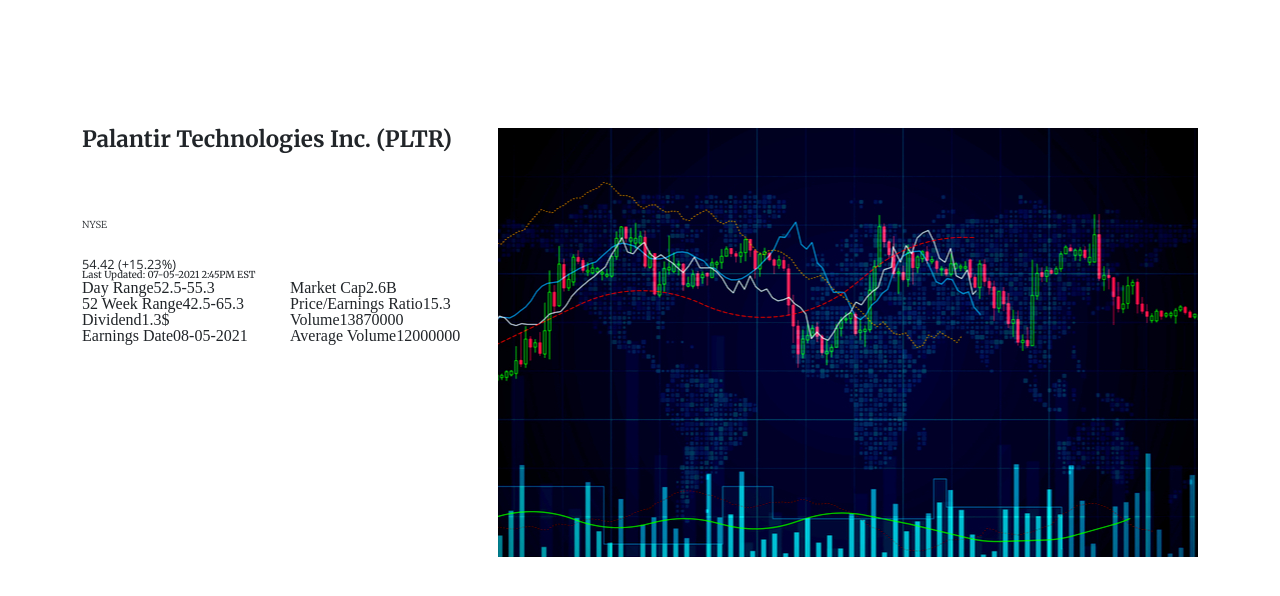
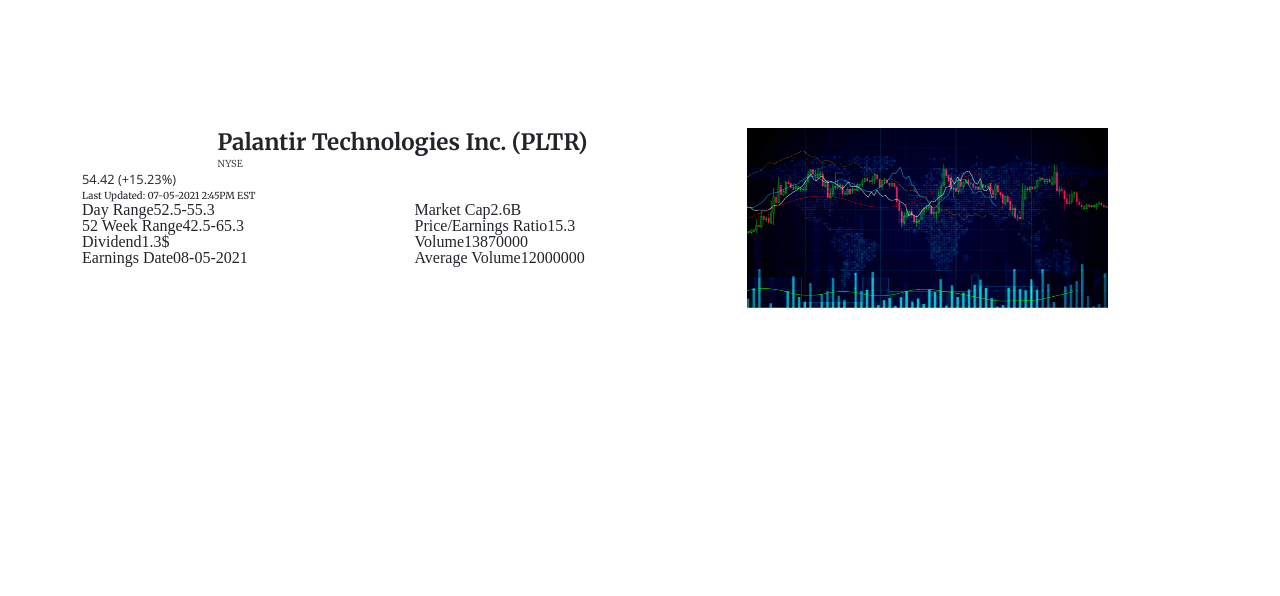
Before and after one commit to orlandoortegajr/NextGenData, a JavaScript app in the folder frontend/next-gen-data/: page / in a window 1280 px wide. Shown: the top 596 px of the page. Built offline with nearby package versions, Linux system fonts and the light colour scheme; the HTML template or start-up script is replaced by a standard one.

Commit message:
finished implementing the stock name and exchange css

```diff
--- a/frontend/next-gen-data/src/App.js
+++ b/frontend/next-gen-data/src/App.js
@@ -1,6 +1,7 @@
 import stockGraph from './images/stock-graph.jpg';
 import './styles/reset.css';
 import './styles/stock.css';
+import './styles/general.css'
 
 const App = () => {
   const companyName = 'Palantir Technologies Inc.';
@@ -33,18 +34,24 @@
   return (
     <div className="container stock-container">
       <div className="row">
-        <div className="col">
+        <div className="col-7">
           <div id="stock-name-price-row" className="row">
-            <h1 id="stock-company-name">{`${companyName} (${stockSymbol})`}</h1>
-            <span id="exchange-name">{exchange}</span>
+            <div className="col-12 center-div-vertically">
+              <div id="stock-name-container">
+                <h1 id="stock-company-name">{`${companyName} (${stockSymbol})`}</h1>
+                <span id="exchange-name">{exchange}</span>
+              </div>
+            </div>
           </div>
           <div className="row">
+            <div className="col-12">
               <h2 id="stock-price">
-                    {`${price}
-                      (${percentageIncrease > 0 ? '+' : '-'}${percentageIncrease}%)
-                    `}
+                {`${price}
+                  (${percentageIncrease > 0 ? '+' : '-'}${percentageIncrease}%)
+                `}
               </h2>
               <span id="last-price-update">Last Updated: {lastUpdated}</span>
+            </div>
           </div>
           <div className="row">
             <div className="col">
@@ -87,8 +94,8 @@
             </div>
           </div>
         </div>
-        <div className="col">
-          <img src={stockGraph} alt="a stock graph"></img>
+        <div className="col-5">
+          <img id="stock-graph-image" src={stockGraph} alt="a stock graph"></img>
         </div>
       </div>
     </div>
--- /dev/null
+++ b/frontend/next-gen-data/src/styles/general.css
@@ -0,0 +1,4 @@
+.center-div-vertically {
+    display: flex;
+    justify-content: center;
+}
--- a/frontend/next-gen-data/src/styles/stock.css
+++ b/frontend/next-gen-data/src/styles/stock.css
@@ -3,11 +3,10 @@
 }
 
 #stock-name-price-row {
-    height: 30%;
+    height: 20%;
 }
 
 #stock-company-name {
-    height: 50%;
     font-family: 'Merriweather', serif;
     font-weight: 700;
     font-size: 1.75vw;
@@ -30,3 +29,12 @@
     font-weight: 400;
     font-size: 0.75vw;
 }
+
+#stock-name-container {
+    align-self: center;
+}
+
+#stock-graph-image {
+    width: 80%;
+    height: 80%;
+}
```
